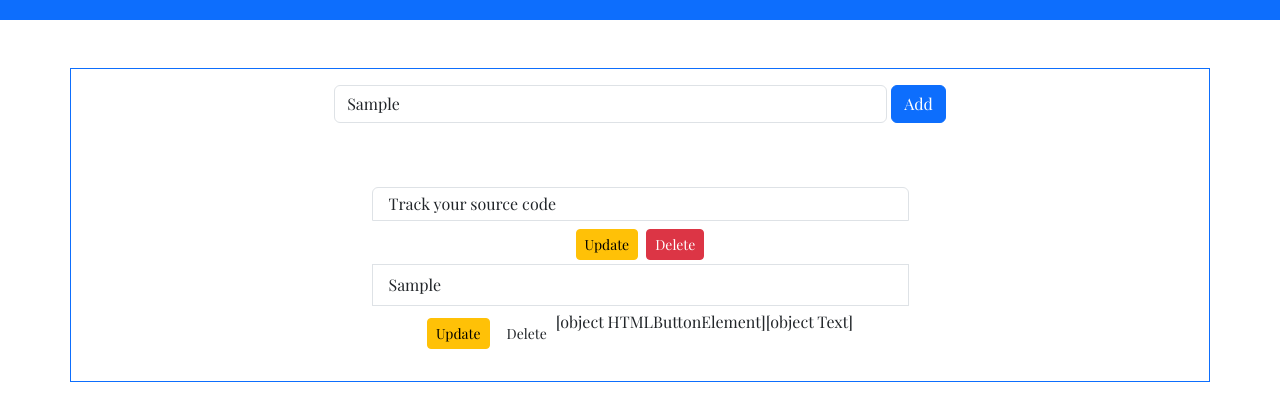
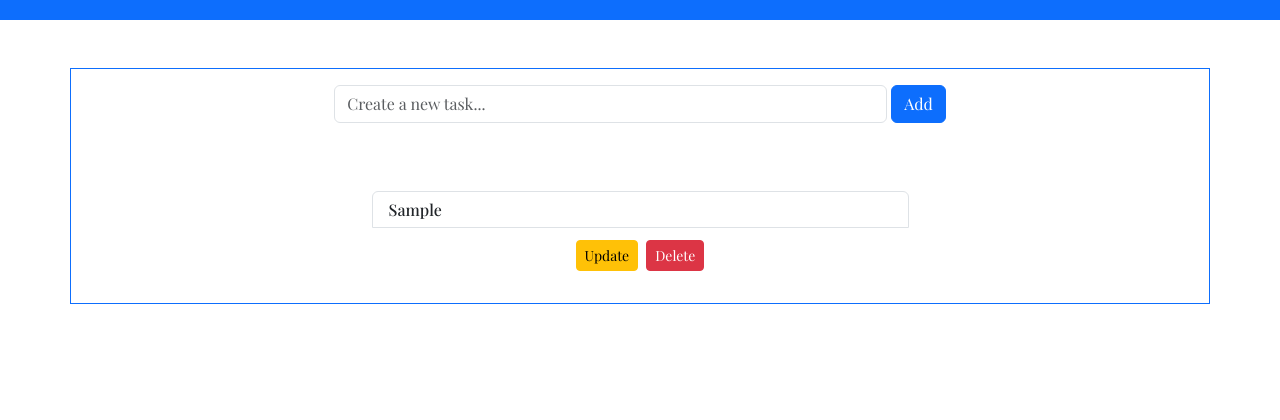
Before and after one commit to AliHamza8/WebsiteTodo, a plain HTML site: page index.html in a window 1280 px wide. Both pictures are taken after typing "Sample" into the empty fields and a click on the button "Add". Shown: the part 68-488 px from the top of the page. Drawn offline with nearby package versions, Linux system fonts and the light colour scheme; a web font is replaced by a local one.

Commit message:
successfully created a new record

```diff
--- a/index.html
+++ b/index.html
@@ -24,11 +24,11 @@
             <button class="btn btn-primary ms-1 btn-add">Add</button>
         </div>
         <ul class="list-group mt-5 p-3 justify-content-center align-items-center">
-            <li class="list-group-item py-1 px-3 w-50">Track your source code</li>
+            <!-- <li class="list-group-item py-1 px-3 w-50">Track your source code</li>
             <div class="d-flex btn-sec">
                 <button class="btn btn-warning btn-sm mt-2 btn-update">Update</button>
                 <button class="btn btn-danger btn-sm mt-2 ms-2 btn-delete">Delete</button>
-            </div>
+            </div> -->
 
         </ul>
     </div>
--- a/script.js
+++ b/script.js
@@ -8,7 +8,10 @@ let textBox = document.querySelector('.textbox')
 
 //Adding new list item and edit delete buttons
 btnAdd.addEventListener('click', function () {
-    //creating list item
+    if (textBox.value === '')
+    alert('Enter something...')
+    else {
+         //creating list item
     let newLiEl = document.createElement('li')
     let addLiText = document.createTextNode(textBox.value)
     newLiEl.appendChild(addLiText)
@@ -16,8 +19,7 @@ btnAdd.addEventListener('click', function () {
 
     //adding classes to list item
     newLiEl.classList.add('list-group-item')
-    newLiEl.classList.add('my-1', 'mx-3','w-50')
-
+    newLiEl.classList.add('my-1', 'mx-3','w-50', 'h6')
 
     //creating buttons section
     let newDivEl = document.createElement('div')
@@ -34,13 +36,16 @@ btnAdd.addEventListener('click', function () {
 
     //creating Delete button
     let newDeleteBtn = document.createElement('button')
-    let DeleteBtnText = document.createTextNode('Delete')
-    newDeleteBtn.appendChild(DeleteBtnText)
+    let deleteBtnText = document.createTextNode('Delete')
+    newDeleteBtn.appendChild(deleteBtnText)
     newDivEl.appendChild(newDeleteBtn)
     // adding classes to update button
-    newDeleteBtn.classList.add('btn', 'danger', 'btn-sm', 'mt-2', 'ms-2')
+    newDeleteBtn.classList.add('btn', 'btn-danger', 'btn-sm', 'mt-2', 'ms-2')
 
-    let addDivText = document.createTextNode(newUpdateBtn + DeleteBtnText)
-    newDivEl.appendChild(addDivText)
+    //appending update and delete buttons to new div
+    newDivEl.appendChild(newUpdateBtn)
+    newDivEl.appendChild(newDeleteBtn)
     ul.appendChild(newDivEl)
+    textBox.value = ''
+    }
 })
```
